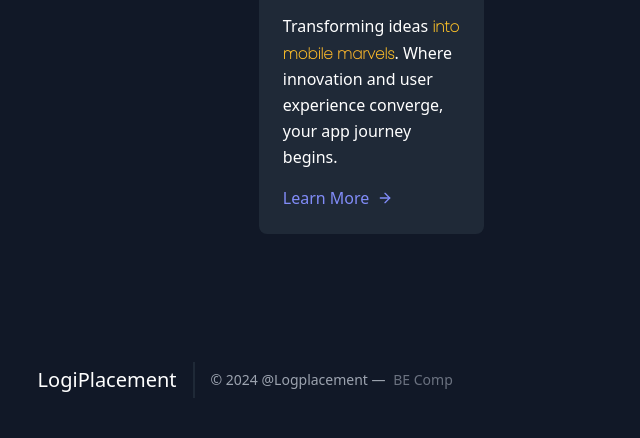
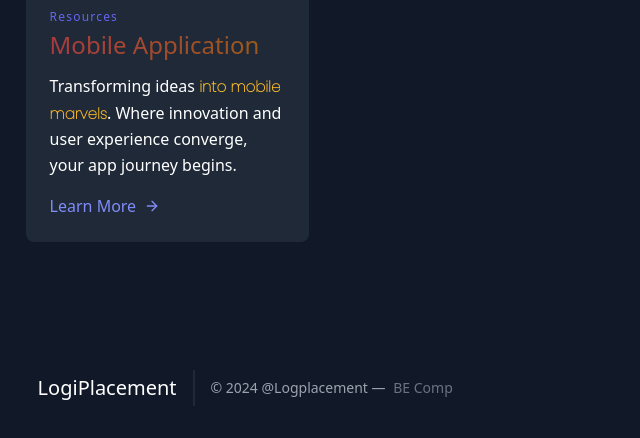
Before and after one commit to Kishanukani/PP, a Django app: page /links in a window 1280 px wide. Shown: the part 1046-1484 px from the top of the page, without its empty margins (0-640 px from the left). Before the commit the page ends 1444 px from the top, so only its background shows below. Run offline with Django 5.2, Linux system fonts and the light colour scheme; parts of the project's set-up code (start-up, migrations or seed data) failed here and were passed over.

Commit message:
Change ui

```diff
--- a/PP/templates/learning.html
+++ b/PP/templates/learning.html
@@ -120,7 +120,7 @@
       </div>
     </div>
     <div class="section-divider-css relative container px-5 py-24 mx-auto">
-      <div class="bg-white py-6 sm:py-8 lg:py-12 bg-gray-900 ">
+      <div class="bg-white py-6 sm:py-8 lg:py-12 bg-gray-900 flex flex-cols ">
         <div class="mx-auto max-w-screen-2xl px-4 md:px-8 ">
           <!-- text - start -->
           <div class="mb-10 md:mb-16">
--- a/PP/templates/links.html
+++ b/PP/templates/links.html
@@ -40,7 +40,7 @@
     </div>
   </header>
   <section class="text-gray-600 bg-gray-900 body-font">
-    <div class="container px-5 py-24 mx-auto">
+    <div class="container px-5 py-24 mx-auto flex flex-col">
       <div class="flex flex-wrap w-full mb-20">
         <div class="lg:w-1/2 w-full mb-6 lg:mb-0">
           <h1 class="sm:text-3xl text-2xl font-medium title-font mb-2 text-white animate-bounce ">Explore the Study
```
Also changed, not shown: PP/db.sqlite3.
